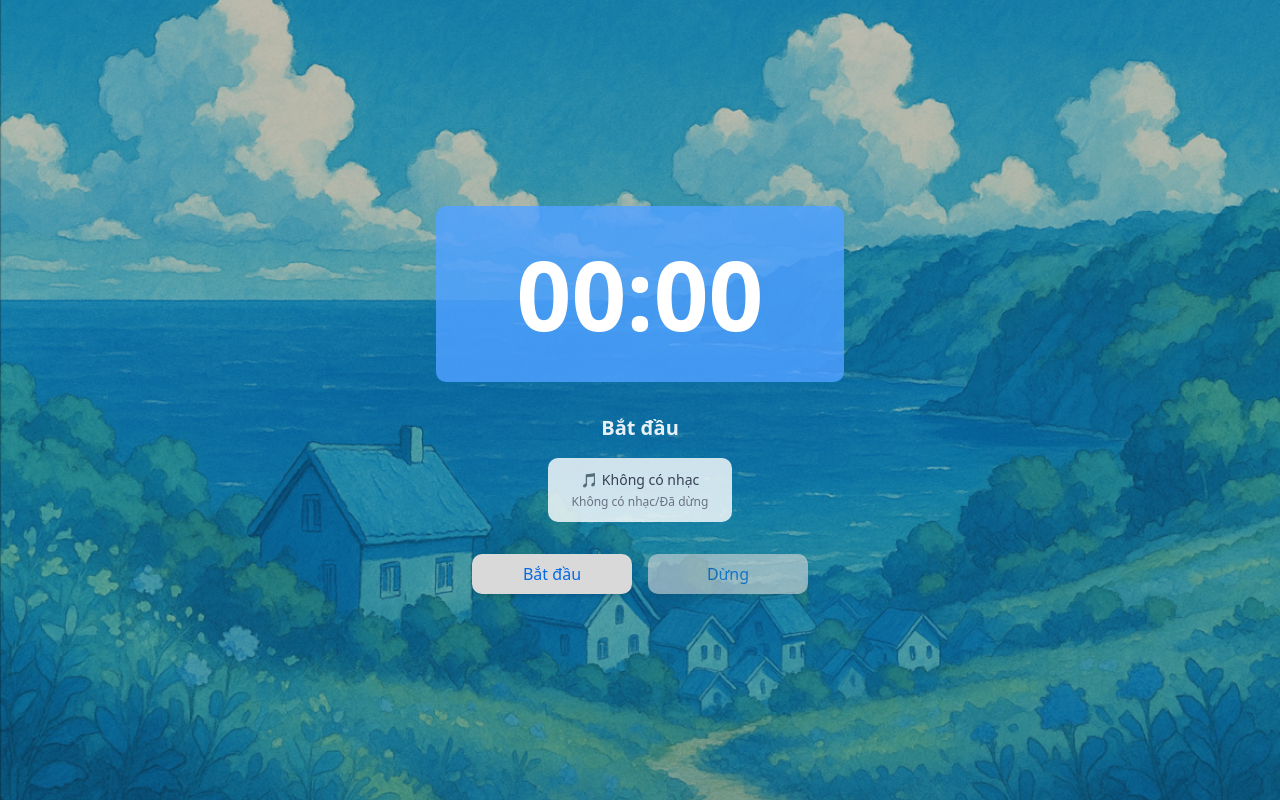
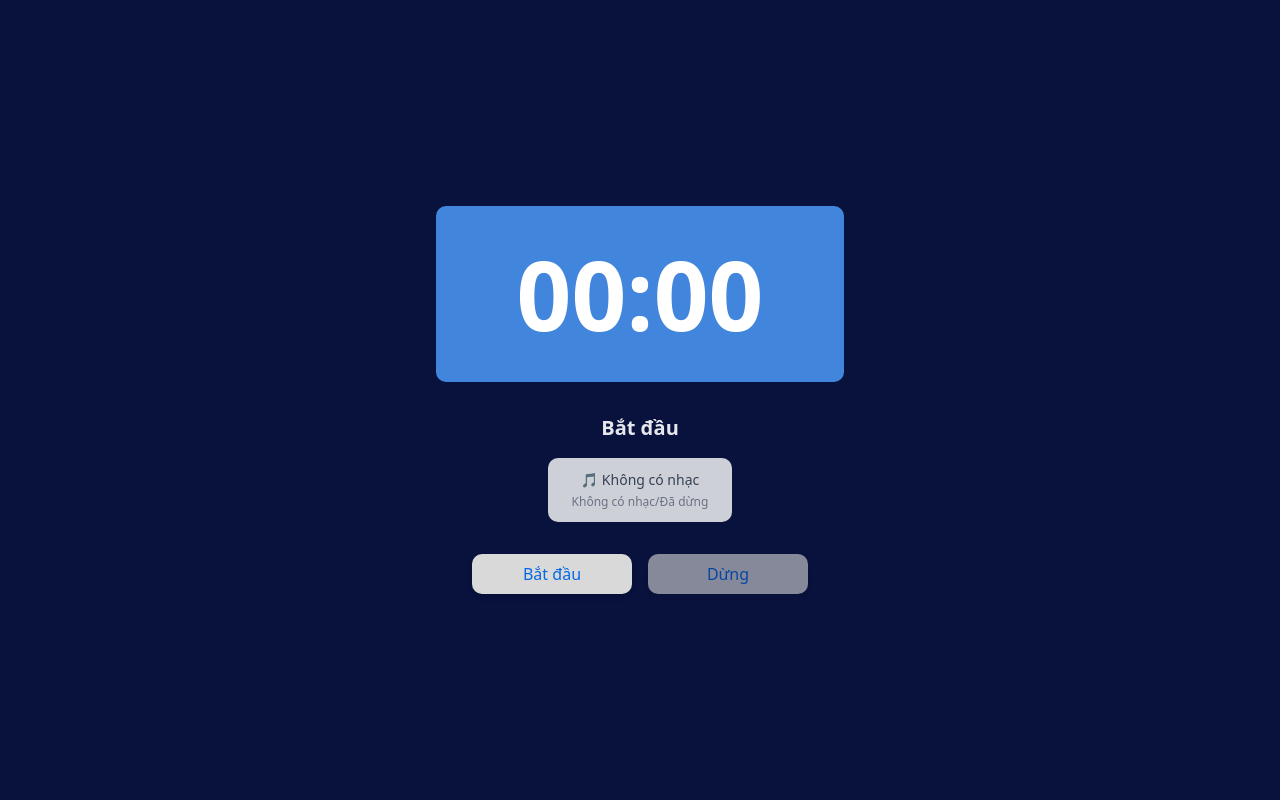
Before and after one commit to LuuTD-281004/PomoRoom_FE, a React (Vite) app: page /private-room in a window 1280 px wide. Built offline with nearby package versions, Linux system fonts and the light colour scheme; no server answers; a web font is replaced by a local one.

Commit message:
add background private room

```diff
--- a/src/Page/room/PrivateRoomPage.tsx
+++ b/src/Page/room/PrivateRoomPage.tsx
@@ -31,6 +31,7 @@ const PrivateRoomPage = () => {
     const [trackFile, setTrackFile] = useState<string | null>(null);
     const [isPlaying, setIsPlaying] = useState(false);
     const [currentRoomStatus, setCurrentRoomStatus] = useState<RoomStatus | null>(null);
+    const [backgroundUrl, setBackgroundUrl] = useState<string | null>(null); // State mới cho Background
     const intervalRef = useRef<number | null>(null);
     const isPlayerReady = useRef(false);
     const isUserPaused = useRef(false);
@@ -147,12 +148,14 @@ const PrivateRoomPage = () => {
         });
     };
 
-    // 2. Lấy dữ liệu nhạc từ Local Storage và khởi tạo nhạc
+    // 2. Lấy dữ liệu nhạc và background từ Local Storage và khởi tạo nhạc
     useEffect(() => {
         const file = localStorage.getItem("selectedTrackFile");
         const title = localStorage.getItem("selectedTrackTitle");
         const type = localStorage.getItem("selectedTrackType") as "file" | "youtube" | null;
+        const bgUrl = localStorage.getItem("selectedBg"); // Đọc background URL
 
+        setBackgroundUrl(bgUrl || null); // Cập nhật state background
         setTrackTitle(title || "Không có nhạc");
         setTrackType(type);
         setTrackFile(file);
@@ -356,25 +359,35 @@ const PrivateRoomPage = () => {
     };
 
     return (
-        <div className="flex-1 flex flex-col items-center justify-center px-4">
+        <div
+            // Đã thay đổi flex-1 thành min-h-screen w-full để đảm bảo chiếm toàn bộ viewport
+            className="min-h-screen w-full flex flex-col items-center justify-center px-4 relative transition-all duration-1000 bg-cover bg-center"
+            style={{
+                backgroundImage: backgroundUrl ? `url(${backgroundUrl})` : "none",
+                backgroundColor: !backgroundUrl ? "#0C1A57" : undefined, // Fallback màu nền mặc định nếu không có background
+            }}
+        >
 
             {/* THẺ DIV CHO YOUTUBE PLAYER */}
             {youtubeId && (
                 <div id="youtube-player" className="absolute top-0 left-0 opacity-0 w-1 h-1 overflow-hidden" />
             )}
 
-            <div className="text-8xl font-bold mb-8 text-white bg-blue-400/80 px-20 py-10 rounded-lg">
+            {/* Lớp phủ (overlay) để nội dung dễ đọc hơn trên nền ảnh */}
+            <div className="absolute inset-0 bg-black/30 z-0"></div>
+
+            <div className="z-10 text-8xl font-bold mb-8 text-white bg-blue-400/80 px-20 py-10 rounded-lg">
                 {Math.floor(remaining / 60).toString().padStart(2, "0")}:
                 {(remaining % 60).toString().padStart(2, "0")}
             </div>
 
-            <span className="text-xl font-semibold mb-4 text-white/90">
+            <span className="z-10 text-xl font-semibold mb-4 text-white/90">
                 {currentRoomStatus === RoomStatus.ON_WORKING && `⚡ ${t("privateRoom.focus")}`}
                 {(currentRoomStatus === RoomStatus.ON_REST || currentRoomStatus === RoomStatus.ON_LONG_REST) && `☕ ${t("privateRoom.break")}`}
                 {(!currentRoomStatus || currentRoomStatus === RoomStatus.STOP) && t("privateRoom.start")}
             </span>
 
-            <div className="flex flex-col items-center bg-white/80 px-6 py-3 rounded-lg">
+            <div className="z-10 flex flex-col items-center bg-white/80 px-6 py-3 rounded-lg">
                 <span className="text-gray-700 text-sm mb-1">
                     {trackType === 'youtube' ? '▶️ YouTube Music' : '🎵 ' + (trackTitle || "Không có nhạc")}
                 </span>
@@ -388,7 +401,7 @@ const PrivateRoomPage = () => {
                 )}
             </div>
 
-            <div className="flex gap-4 mt-8">
+            <div className="z-10 flex gap-4 mt-8">
                 <Button onClick={updateRoom} color="gray" size="wide" disabled={running}>
                     {t("privateRoom.start")}
                 </Button>
--- a/src/Page/room/components/PlaylistModal.tsx
+++ b/src/Page/room/components/PlaylistModal.tsx
@@ -241,10 +241,14 @@ const PlaylistModal: React.FC<Props> = ({ isOpen, onClose, onTrackSelect }) => {
       window.__CURRENT_AUDIO = null;
     }
 
+    // Logic mới để lấy đường dẫn background
+    const selectedBackground = backgrounds.find(bg => bg.id === selectedBg);
+    const selectedBgPath = selectedBackground ? selectedBackground.filePath : "";
+
     localStorage.setItem("selectedTrackFile", finalTrack.file);
     localStorage.setItem("selectedTrackTitle", finalTrack.title);
     localStorage.setItem("selectedTrackType", finalTrack.type);
-    localStorage.setItem("selectedBg", selectedBg ? String(selectedBg) : "");
+    localStorage.setItem("selectedBg", selectedBgPath); // Lưu đường dẫn background
 
     if (finalTrack.type === "file") {
       try {
@@ -257,7 +261,7 @@ const PlaylistModal: React.FC<Props> = ({ isOpen, onClose, onTrackSelect }) => {
       }
     }
 
-    if (onTrackSelect) onTrackSelect(finalTrack, selectedBg);
+    if (onTrackSelect) onTrackSelect(finalTrack, selectedBgPath); // Gửi đường dẫn background qua props
 
     onClose();
   };
```
Lines whose indentation alone changed are shown as unchanged.
